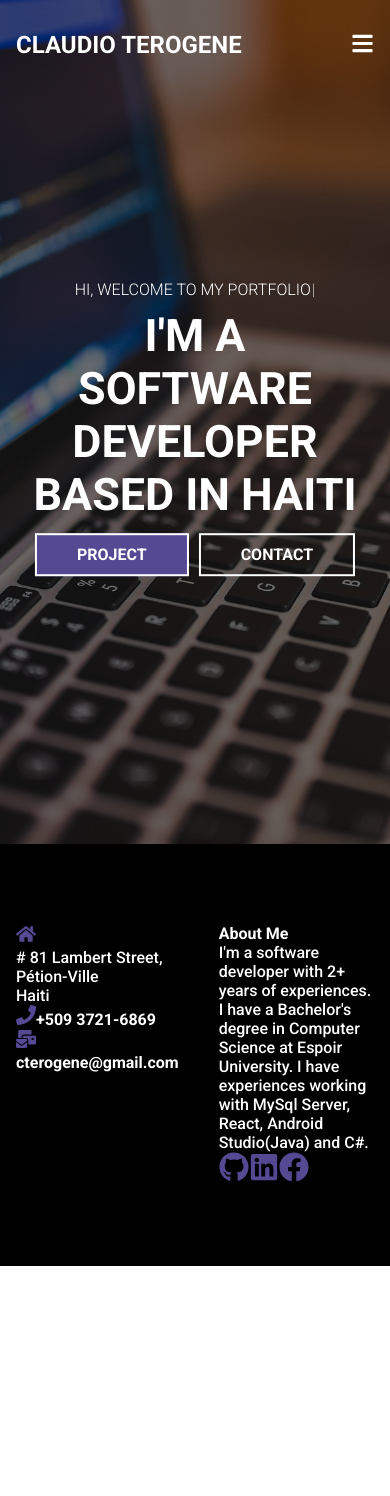
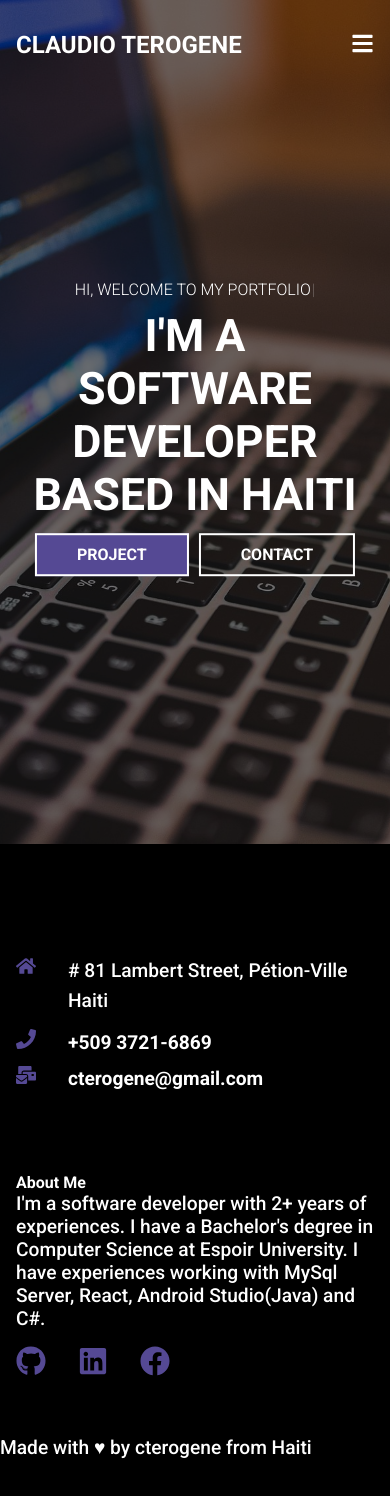
Before and after one commit to cterogene/cterogene-portfolio, a React (Create React App) app: page / in a window 390 px wide. Shown: the top 1496 px of the page. Before the commit the page ends 1266 px from the top, so only its background shows below. Built offline with nearby package versions, Linux system fonts and the light colour scheme.

Commit message:
completed the footer with reponsive mobile and desktop features

```diff
--- a/src/components/Footer/Footer.js
+++ b/src/components/Footer/Footer.js
@@ -10,21 +10,25 @@ const Footer = () => {
                 <div className="left">
                     <div className="location">
                         <FaHome size={20} style = {{ color:
-                            "#554994", marginRignt: "2rem"}}/>
-                            <p># 81 Lambert Street, Pétion-Ville</p>
-                            <p>Haiti</p>
+                            "#554994", marginRight: "2rem"}}/>
+                            <div>
+                                <p># 81 Lambert Street, Pétion-Ville</p>
+                                <p>Haiti</p>
+                            </div>
                     </div>
                     <div className="phone">
                         <h4>
-                    <FaPhone size={20} style = {{ color:
-                            "#554994", marginRignt: "2rem"}}/>
-                            +509 3721-6869</h4>
+                            <FaPhone size={20} style = {{ color:
+                            "#554994", marginRight: "2rem"}}/>
+                             +509 3721-6869
+                        </h4>
                     </div>
                     <div className="mail">
                         <h4>
-                    <FaMailBulk size={20} style = {{ color:
-                            "#554994", marginRignt: "2rem"}}/>
-                             cterogene@gmail.com</h4>
+                            <FaMailBulk size={20} style = {{ color:
+                            "#554994", marginRight: "2rem"}}/>
+                              cterogene@gmail.com
+                        </h4>
                     </div>
                 </div>
                 <div className="right">
@@ -34,14 +38,20 @@ const Footer = () => {
                     </p>
                     <div className="social">
                         <FaGithub size={30} style = {{ color:
-                                "#554994", marginRignt: "1rem"}}/>
+                                "#554994", marginRight: "2rem"}}/>
                         <FaLinkedin size={30} style = {{ color:
-                                "#554994", marginRignt: "1rem"}}/>
+                                "#554994", marginRight: "2rem"}}/>
                          <FaFacebook size={30} style = {{ color:
-                            "#554994", marginRignt: "1rem"}}/>
+                            "#554994", marginRight: "2rem"}}/>
                     </div>
 
+
+
                 </div>
+
+                <div className="copy">
+                        <p> Made with ♥ by cterogene from Haiti </p>
+                    </div>
 
             </div>
         </div>
--- a/src/components/Footer/Footer.scss
+++ b/src/components/Footer/Footer.scss
@@ -1,6 +1,6 @@
 .footer{
     width: 100%;
-    padding: 5rem  1rem;
+    padding: 6rem  0rem;
     background-color:#000;
 }
 .footer-container{
@@ -10,3 +10,45 @@
     grid-template-columns: repeat(2, 1fr);
     grid-gap: 40px;
 }
+.left{
+    height: 100%;
+    max-width: 100%;
+    display: flex;
+    flex-direction: column;
+    padding: 1rem;
+
+}
+.location {
+    display: flex;
+    margin-bottom: 0.8rem;
+}
+
+.location p {
+    line-height: 30px;
+}
+.right {
+    height: 100%;
+    max-width: 100%;
+    display: flex;
+    flex-direction: column;
+    padding: 1rem;
+}
+.social{
+    margin-top: 1rem;
+}
+h4{
+    font-size: 1.2rem;
+    padding-bottom: 0.7rem;
+}
+
+p{
+    font-size: 1.2rem ;
+}
+.copy{
+    position: relative;
+}
+@media screen and (max-width: 640px) {
+    .footer-container{
+        grid-template-columns:  1fr;
+    }
+}
```
